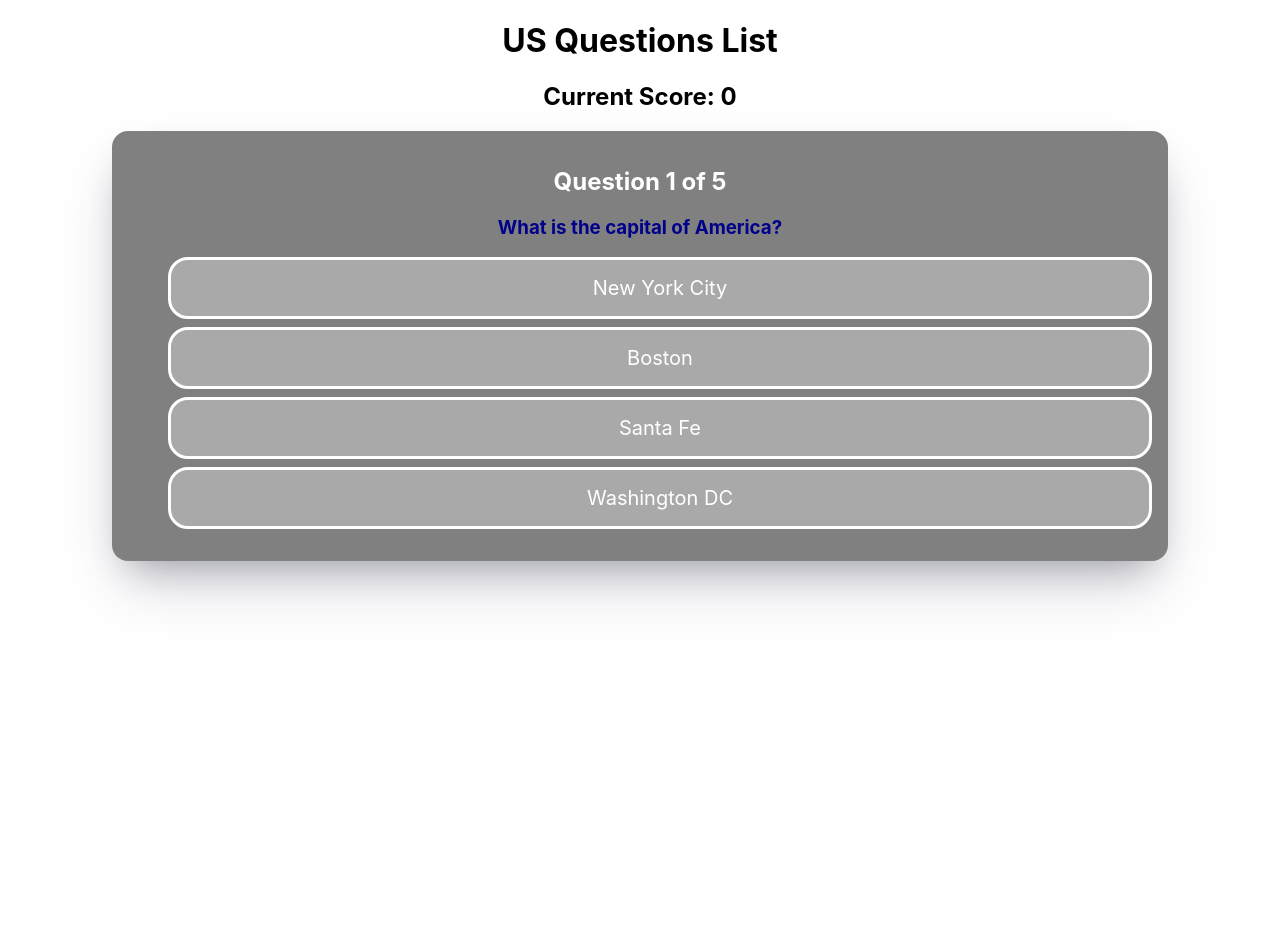
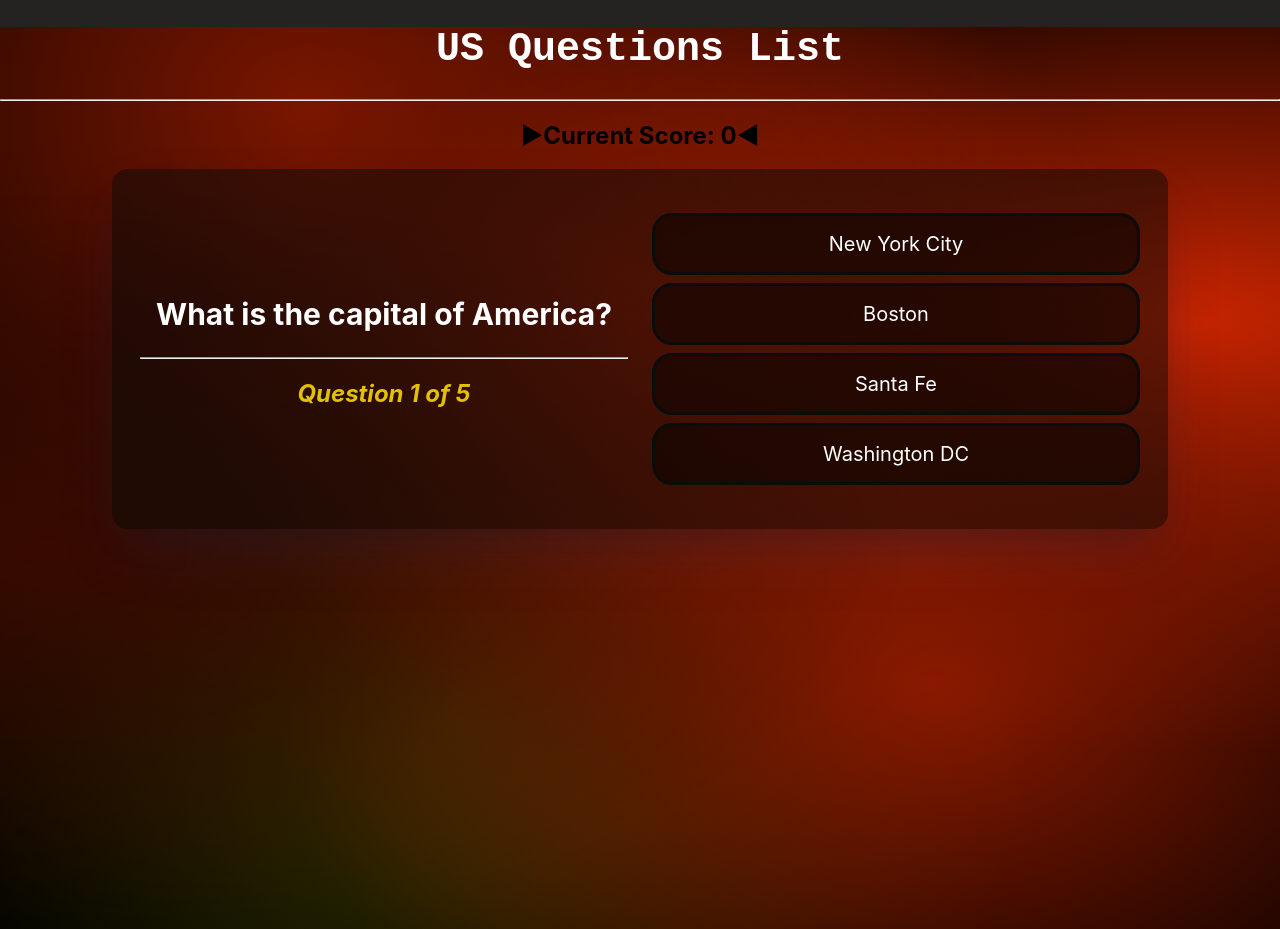
Before and after one commit to NightX23/quiz-app-react, a React (Create React App) app: page /quiz/0 in a window 1280 px wide. Before the commit the page ends 800 px from the top, so only its background shows below. Built offline with nearby package versions, Linux system fonts and the light colour scheme.

Commit message:
Improving CSS

```diff
--- a/src/App.css
+++ b/src/App.css
@@ -1,60 +1,6 @@
 .App {
   text-align: center;
+  background-color: rgb(0, 0, 0); background-image: radial-gradient(at 4% 58%, rgb(56, 10, 0) 0px, transparent 50%), radial-gradient(at 24% 9%, rgb(122, 22, 0) 0px, transparent 50%), radial-gradient(at 73% 73%, rgb(138, 25, 0) 0px, transparent 50%), radial-gradient(at 52% 34%, rgb(163, 30, 0) 0px, transparent 50%), radial-gradient(at 94% 33%, rgb(204, 37, 0) 0px, transparent 50%), radial-gradient(at 36% 77%, rgb(56, 53, 0) 0px, transparent 50%);
+  padding-bottom:50vh;
+
 }
-
-.question-card {
-  margin: 0 auto;
-  background-color: gray;
-  padding: 16px;
-  border-radius: 16px;
-  color: white;
-  box-shadow: rgba(50, 50, 93, 0.25) 0px 30px 60px -12px,
-    rgba(0, 0, 0, 0.3) 0px 18px 36px -18px;
-
-  width: 80%;
-  height: auto;
-}
-
-ul {
-  list-style: none;
-}
-
-li {
-  background-color: darkgray;
-  padding: 16px;
-  border: 3px solid white;
-  border-radius: 20px;
-  font-size: 20px;
-  margin-top: 8px;
-}
-
-.question-text {
-  color: darkblue;
-  font-size: 24ps;
-}
-
-.final-results {
-  margin: 0 auto;
-  background-color: gray;
-  padding: 16px;
-  border-radius: 16px;
-  color: white;
-  box-shadow: rgba(50, 50, 93, 0.25) 0px 30px 60px -12px,
-    rgba(0, 0, 0, 0.3) 0px 18px 36px -18px;
-
-  width: 50%;
-  height: auto;
-}
-
-button {
-  background-color: red;
-  border: none;
-  color: white;
-  padding: 16px 24px;
-  text-align: center;
-  text-decoration: inline-block;
-  font-size: 16px;
-  font-weight: bold;
-
-  border-radius: 24px;
-}
--- a/src/components/FinalResults.jsx
+++ b/src/components/FinalResults.jsx
@@ -1,17 +1,17 @@
 import React from "react";
 import { Link } from "react-router-dom";
-
+import "../stylesheets/components.css";
 import PropTypes from "prop-types";
 
 function FinalResults({ score, nquestions, restartGame }) {
   return (
-    <div className="final-results">
+    <div className="main-container final-results">
       <h1>Final Results</h1>
 
       <h2>
         {score} out of {nquestions} correct - {(score * 100) / nquestions}%
       </h2>
-      <button onClick={() => restartGame()}>Restart Game</button>
+      <button className="btn-delete" onClick={() => restartGame()}>Restart Game</button>
       <br />
       <Link to="/">Go Home</Link>
     </div>
--- a/src/components/QuestionCard.jsx
+++ b/src/components/QuestionCard.jsx
@@ -1,26 +1,32 @@
 import React from "react";
-import "../App.css";
-
+import "../stylesheets/components.css";
 import PropTypes from "prop-types";
 
 function QuestionCard({ currentQuestion, questions, optionClicked }) {
   if (questions.length < 0) return <p>Loading...</p>;
   return (
-    <div className="question-card">
-      <h2>
+    <div className="main-container question-card">
+      <div className="card-column">
+        <h2 className="question-text">{questions[currentQuestion].text}</h2>
+        <hr />
+        <h2 className="question-counter-text">
           Question {currentQuestion + 1} of {questions.length}
         </h2>
-      <h3 className="question-text">{questions[currentQuestion].text}</h3>
-
+      </div>
+      <div className="card-column">
         <ul>
           {questions[currentQuestion].options.map((option) => {
             return (
-            <li onClick={() => optionClicked(option.isCorrect)} key={option.id}>
+              <li
+                onClick={() => optionClicked(option.isCorrect)}
+                key={option.id}
+              >
                 {option.text}
               </li>
             );
           })}
         </ul>
+      </div>
     </div>
   );
 }
--- a/src/components/QuizzesList.jsx
+++ b/src/components/QuizzesList.jsx
@@ -1,9 +1,10 @@
 import React from "react";
 import { Link } from "react-router-dom";
+import "../stylesheets/components.css";
 
 function QuizzesList({ quizzesInfo }) {
   return (
-    <div className="question-card">
+    <div className="main-container">
       <ul>
         {quizzesInfo.map((quiz) => {
           const quizUrl = "quiz/" + quiz.id;
@@ -12,8 +13,8 @@ function QuizzesList({ quizzesInfo }) {
               <Link id to={quizUrl}>
                 {quiz.header}
               </Link>
-              <button>Edit</button>
-              <button>Delete</button>
+              <button className="btn-edit">Edit</button>
+              <button className="btn-delete">Delete</button>
             </li>
           );
         })}
--- a/src/index.css
+++ b/src/index.css
@@ -1,13 +1,20 @@
 body {
   margin: 0;
-  font-family: -apple-system, BlinkMacSystemFont, 'Segoe UI', 'Roboto', 'Oxygen',
-    'Ubuntu', 'Cantarell', 'Fira Sans', 'Droid Sans', 'Helvetica Neue',
+  display: block;
+  background-color: rgb(37, 34, 34);
+  font-family: -apple-system, BlinkMacSystemFont, "Segoe UI", "Roboto", "Oxygen",
+    "Ubuntu", "Cantarell", "Fira Sans", "Droid Sans", "Helvetica Neue",
     sans-serif;
   -webkit-font-smoothing: antialiased;
   -moz-osx-font-smoothing: grayscale;
 }
 
 code {
-  font-family: source-code-pro, Menlo, Monaco, Consolas, 'Courier New',
+  font-family: source-code-pro, Menlo, Monaco, Consolas, "Courier New",
     monospace;
 }
+
+#root {
+  height: 100%;
+  background-color: white;
+}
--- a/src/index.js
+++ b/src/index.js
@@ -1,8 +1,8 @@
 import React from "react";
 import ReactDOM from "react-dom/client";
-import "./index.css";
 import App from "./App";
 import { BrowserRouter } from "react-router-dom";
+import "./index.css";
 
 const root = ReactDOM.createRoot(document.getElementById("root"));
 root.render(
@@ -10,5 +10,5 @@ root.render(
     <BrowserRouter>
       <App />
     </BrowserRouter>
-  </React.StrictMode>,
+  </React.StrictMode>
 );
--- a/src/pages/Home.jsx
+++ b/src/pages/Home.jsx
@@ -3,12 +3,13 @@ import React from "react";
 import QuizzesList from "../components/QuizzesList";
 import quizzesBank from "../data/quizzes.json";
 
+import "../stylesheets/pages.css";
+
 function Home() {
   const quizzesList = quizzesBank;
-
   return (
     <div>
-      <h2>Home</h2>
+      <h1>Quizz App</h1>
       {/* <Link to="/quiz">Take Quiz</Link> */}
       <hr />
 
--- a/src/pages/Quiz.jsx
+++ b/src/pages/Quiz.jsx
@@ -3,6 +3,8 @@ import QuestionCard from "../components/QuestionCard";
 import FinalResults from "../components/FinalResults";
 import quizzesBank from "../data/quizzes.json";
 import { useParams } from "react-router-dom";
+
+import "../stylesheets/pages.css";
 
 function Quiz() {
   let { quizid } = useParams();
@@ -31,9 +33,10 @@ function Quiz() {
   };
 
   return (
-    <div className="App">
-      <h1>{quiz.header}</h1>
-      <h2>Current Score: {score}</h2>
+    <>
+      <h1 className="quiz-title">{quiz.header}</h1>
+      <hr/>
+      <h2>►Current Score: {score}◄</h2>
       {finalResults ? (
         <FinalResults
           score={score}
@@ -47,7 +50,7 @@ function Quiz() {
           optionClicked={optionClicked}
         />
       )}{" "}
-    </div>
+    </>
   );
 }
 
--- /dev/null
+++ b/src/stylesheets/components.css
@@ -0,0 +1,90 @@
+.main-container {
+  margin: 0 auto;
+  background-color: rgba(9, 8, 8, 0.497);
+  padding: 16px;
+  border-radius: 16px;
+  color: white;
+  box-shadow: rgba(50, 50, 93, 0.25) 0px 30px 60px -12px,
+    rgba(0, 0, 0, 0.3) 0px 18px 36px -18px;
+  width: 80%;
+  height: auto;
+  justify-content: center;
+  align-items: center;
+}
+
+ul {
+  list-style: none;
+  padding: 0;
+}
+
+li {
+  background-color: rgba(0, 0, 0, 0.5);
+  padding: 16px;
+  border: 3px solid #0c0c0c;
+  border-radius: 20px;
+  font-size: 20px;
+
+  margin-top: 8px;
+}
+li:hover {
+  background-color: rgba(188, 0, 0, 0.5);
+  border: 3px solid #ff0000;
+  cursor: pointer;
+}
+
+button {
+  border: none;
+  color: white;
+  border-radius: 16px;
+  margin-left: 5px;
+  margin-right: 5px;
+  padding: 16px 24px;
+  text-align: center;
+  text-decoration: inline-block;
+  font-size: 16px;
+  font-weight: bold;
+  cursor: pointer;
+}
+
+button:hover {
+  background-color: rgba(0, 0, 0, 0.3);
+}
+
+/****************************** QUESTIONLIST COMPONENT ****************************************************************************************/
+.btn-edit {
+  background-color: orange;
+}
+
+.btn-delete {
+  background-color: red;
+}
+/**********************************************************************************************************************************************/
+
+/****************************** QUESTIONSCARD COMPONENT ***************************************************************************************/
+.question-card {
+  display: flex;
+}
+
+.card-column {
+  display: inline-block;
+  width: 50%;
+  margin: 12px;
+}
+
+.question-text {
+  color: white;
+  font-size: 30px;
+}
+
+.question-counter-text {
+  color: rgb(227, 193, 0);
+  font-size: 24px;
+  font-style: italic;
+}
+/***********************************************************************************************************************************************/
+/****************************** FINALRESULTS COMPONENT *************************************************************************************/
+.final-results {
+  padding: 16px;
+  width: 50%;
+}
+/***********************************************************************************************************************************************/
--- /dev/null
+++ b/src/stylesheets/pages.css
@@ -0,0 +1,14 @@
+/****************************** HOME PAGE *************************************************************************************/
+h1 {
+  color: white;
+}
+
+/***********************************************************************************************************************************************/
+
+/****************************** HOME PAGE *************************************************************************************/
+.quiz-title {
+  font-family: "Courier New", monospace;
+  font-size: 40px;
+}
+
+/***********************************************************************************************************************************************/
```
Lines whose indentation alone changed are shown as unchanged.
